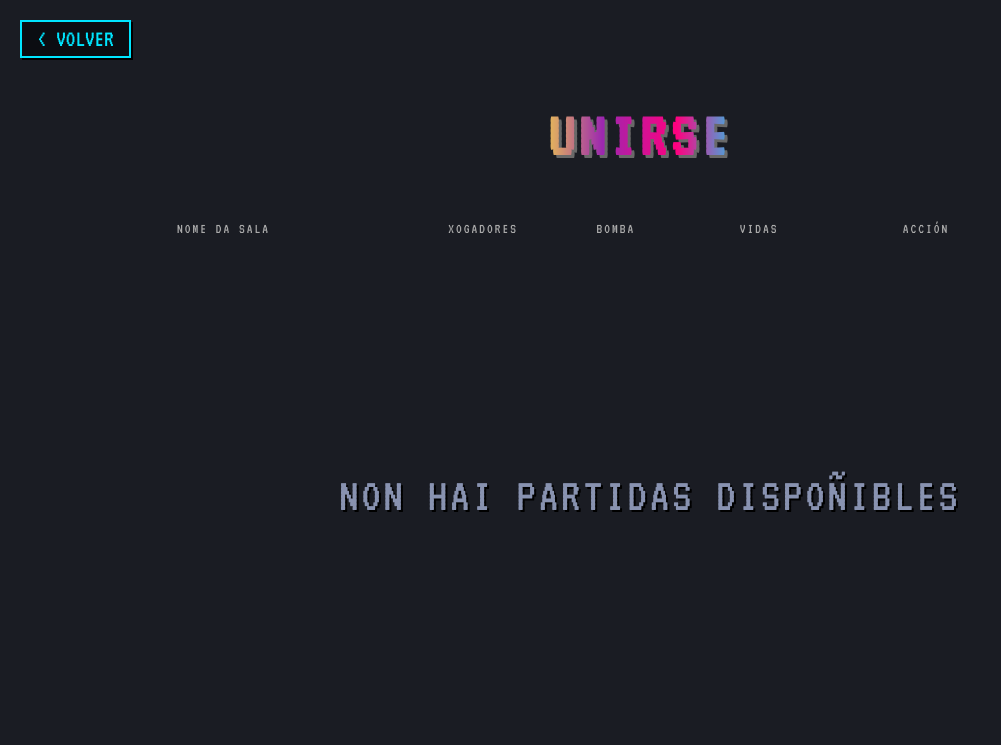
After one commit to XxNyelxX/Proyecto_Fin_Curso, a PHP site: template view/partida/unirse.php in a window 1280 px wide. The commit adds this page. Shown: the top 745 px of the page, without its empty margins (0-1001 px from the left). Run offline with PHP 8.4, Linux system fonts and the light colour scheme; the template is opened without the code that fills it, so the values that code supplies are empty.

Commit message:
página de unirse a partida

```diff
--- a/public/css/style.css
+++ b/public/css/style.css
@@ -1358,3 +1358,211 @@ body.modo-estatico .btn-arrancar.listo:active {
     transform: translate(2px, 2px);
     box-shadow: 0px 0px 0px #000;
 }
+
+
+
+
+
+/* Contenedor principal */
+.contenedor-unirse {
+    width: 90%;
+    max-width: 1000px;
+    margin: 0 auto;
+    text-align: center;
+}
+
+/* Cabecera de la lista */
+.cabecera-lista-partidas {
+    display: flex;
+    /* Izquierda: 10px (caja) + 2px (borde) + 25px (tarjeta) = 37px
+       Derecha: 37px + 8px (scrollbar) = 45px */
+    padding: 10px 45px 10px 37px;
+    box-sizing: border-box;
+    width: 100%;
+    color: #aaa;
+    font-size: 0.9rem;
+    text-transform: uppercase;
+    letter-spacing: 2px;
+}
+
+/* Tarjeta de cada partida */
+.tarjeta-partida {
+    display: flex;
+    align-items: center;
+    background: rgba(255, 255, 255, 0.05);
+    border: 2px solid #333;
+    padding: 20px 25px;
+    margin-bottom: 15px;
+    border-radius: 8px;
+    transition: all 0.3s ease;
+}
+
+.tarjeta-partida:hover {
+    background: rgba(255, 255, 255, 0.1);
+    border-color: #00d4ff;
+}
+
+.tarjeta-partida.llena:hover {
+    border-color: #ff003c; /* Rojo si la partida está llena */
+}
+
+/* Columnas para alinear todo */
+.col-nombre    { flex: 2; text-align: left; }
+.col-jugadores { flex: 1; }
+.col-bomba     { flex: 1; }
+.col-vidas     { flex: 1; }
+.col-accion    { flex: 1.5; display: flex; gap: 10px; justify-content: flex-end; }
+
+/* Estilo de los textos SIN negrita */
+.nombre-sala {
+    font-size: 1.4rem;
+    color: #fff;
+}
+
+.dato-partida {
+    font-size: 1.2rem;
+    color: #eee;
+}
+
+/* Botones más grandes y SIN negrita */
+.btn-unirse-accion, .btn-unirse-bloqueado, .btn-espectar-accion {
+    padding: 14px 24px;
+    font-size: 1.3rem;
+    text-decoration: none;
+    border-radius: 4px;
+    min-width: 120px;
+    text-align: center;
+    display: inline-block; /* Necesario para que el transform funcione perfectamente */
+    transition: transform 0.2s ease, background-color 0.2s ease; /* Prepara la animación */
+}
+
+/* Animación hover: El botón crece un 10% */
+.btn-unirse-accion:hover, .btn-espectar-accion:hover {
+    transform: scale(1.1);
+}
+
+/* El botón bloqueado no crece al pasar el ratón */
+.btn-unirse-bloqueado:hover {
+    transform: none;
+}
+
+.btn-unirse-accion {
+    background: #00a85a;
+    color: #000;
+}
+
+.btn-unirse-bloqueado {
+    background: #444;
+    color: #888;
+    cursor: not-allowed;
+    pointer-events: none;
+}
+
+.btn-espectar-accion {
+    background: #00d4ff;
+    color: #000;
+}
+
+/* Botones base (jugador normal) */
+.btn-unirse-accion, .btn-unirse-bloqueado, .btn-espectar-accion {
+    padding: 10px 20px;
+    font-size: 1.1rem;
+    text-decoration: none;
+    border-radius: 4px;
+    min-width: 100px;
+    text-align: center;
+    display: inline-block;
+    transition: transform 0.2s ease, background-color 0.2s ease;
+}
+
+/* Modificador de tamaño para los Admins */
+.btn-admin-size {
+    padding: 8px 14px !important;
+    font-size: 0.95rem !important;
+    min-width: 80px !important;
+}
+
+.btn-unirse-accion:hover, .btn-espectar-accion:hover {
+    transform: scale(1.1);
+}
+
+.btn-unirse-bloqueado:hover {
+    transform: none;
+}
+
+.btn-unirse-accion {
+    background: #00a85a;
+    color: #000;
+}
+
+.btn-unirse-bloqueado {
+    background: #444;
+    color: #888;
+    cursor: not-allowed;
+    pointer-events: none;
+}
+
+.btn-espectar-accion {
+    background: #00d4ff;
+    color: #000;
+}
+
+.btn-espectar-accion:active, .btn-espectar-accion:visited {
+    color: #000;
+}
+
+.lista-partidas-scroll {
+    width: 100%; /* <-- Esto arregla el descuadre */
+    height: 60vh;
+    background-color: transparent;
+    border: none;
+    box-shadow: none;
+    padding: 10px;
+    overflow-y: auto;
+    display: flex;
+    flex-direction: column;
+}
+
+/* - Scrollbar minimalista semitransparente - */
+.lista-partidas-scroll::-webkit-scrollbar {
+    width: 8px;
+}
+
+/* - Fondo del scroll (Track) - */
+.lista-partidas-scroll::-webkit-scrollbar-track {
+    background: rgba(255, 255, 255, 0.02);
+    border: none;
+}
+
+/* - Barra móvil del scroll (Thumb) - */
+.lista-partidas-scroll::-webkit-scrollbar-thumb {
+    background: rgba(255, 255, 255, 0.2);
+    border-radius: 4px;
+}
+
+/* - Barra móvil al pasar el ratón (Hover) - */
+.lista-partidas-scroll::-webkit-scrollbar-thumb:hover {
+    background: rgba(255, 255, 255, 0.4);
+}
+
+.cabecera-lista-partidas .col-jugadores {
+    text-align: left;
+    padding-left: 15px; /* Empuja XOGADORES a la línea roja */
+}
+
+.cabecera-lista-partidas .col-bomba {
+    text-align: left;
+    padding-left: 20px; /* Empuja BOMBA a la línea roja */
+}
+
+.cabecera-lista-partidas .col-vidas {
+    text-align: left;
+    padding-left: 15px; /* Empuja VIDAS a la línea roja */
+}
+
+.cabecera-lista-partidas .col-accion {
+    /* Le quitamos el formato flex para que no se pegue a la derecha */
+    display: block;
+    text-align: left;
+    padding-left: 35px; /* Empuja ACCIÓN hasta el borde izquierdo del botón UNIRSE */
+}
--- /dev/null
+++ b/view/partida/unirse.php
@@ -0,0 +1,70 @@
+<a href="index.php" class="btn-volver">&lt; VOLVER</a>
+
+<div class="contenedor-unirse">
+    <h2 class="titulo-animado-pixel" style="font-size: 4rem; margin-bottom: 40px; letter-spacing: 5px;">UNIRSE</h2>
+
+    <div class="lista-partidas-container">
+
+        <div class="cabecera-lista-partidas">
+            <div class="col-nombre">NOME DA SALA</div>
+            <div class="col-jugadores">XOGADORES</div>
+            <div class="col-bomba">BOMBA</div>
+            <div class="col-vidas">VIDAS</div>
+            <div class="col-accion">ACCIÓN</div>
+        </div>
+
+        <div class="lista-partidas-scroll" id="lista-partidas-tiempo-real">
+            <?php if (empty($partidas)){ ?>
+                <p class="sin-datos">NON HAI PARTIDAS DISPOÑIBLES</p>
+
+            <?php }else{ ?>
+                <?php foreach ($partidas as $p){
+                    $llena = ($p->num_jugadores >= $p->max_jugadores);
+                    $claseBoton = $llena ? 'btn-unirse-bloqueado' : 'btn-unirse-accion';
+                    $textoBoton = $llena ? 'CHEA' : 'UNIRSE';
+
+                    // Comprobamos si está llena para darle una clase extra a la tarjeta
+                    $claseTarjeta = $llena ? 'tarjeta-partida llena' : 'tarjeta-partida';
+
+                    // Comprobamos si es admin (Rol 1)
+                    $esAdmin = (isset($_SESSION['id_rol']) && $_SESSION['id_rol'] == 1);
+                    // Si es admin, le damos una clase extra a los botones para encogerlos
+                    $claseTamano = $esAdmin ? 'btn-admin-size' : '';
+
+                ?>
+
+                    <div class="<?= $claseTarjeta ?>">
+                        <div class="col-nombre">
+                            <span class="nombre-sala"><?= htmlspecialchars($p->nombre) ?></span>
+                        </div>
+
+                        <div class="col-jugadores">
+                            <span class="dato-partida"><?= $p->num_jugadores ?> / <?= $p->max_jugadores ?></span>
+                        </div>
+
+                        <div class="col-bomba">
+                            <span class="dato-partida"><?= $p->tiempo_bomba ?>s</span>
+                        </div>
+
+                        <div class="col-vidas">
+                            <span class="dato-partida"><?= $p->vidas ?> ❤</span>
+                        </div>
+
+                        <div class="col-accion">
+                            <a href="?c=partida&a=Sala&id=<?= $p->id_partida ?>" class="<?= $claseBoton ?>">
+                                <?= $textoBoton ?>
+                            </a>
+
+                            <?php if (isset($_SESSION['id_rol']) && $_SESSION['id_rol'] == 1){ ?>
+                                <a href="?c=partida&a=Espectar&id=<?= $p->id_partida ?>" class="btn-espectar-accion">
+                                    VER
+                                </a>
+                            <?php } ?>
+                        </div>
+                    </div>
+
+                <?php } ?>
+            <?php } ?>
+        </div>
+    </div>
+</div>
```
Also changed, not shown: controller/partida.controller.php (+9 -0 lines), model/partida.model.php (+21 -0 lines).
